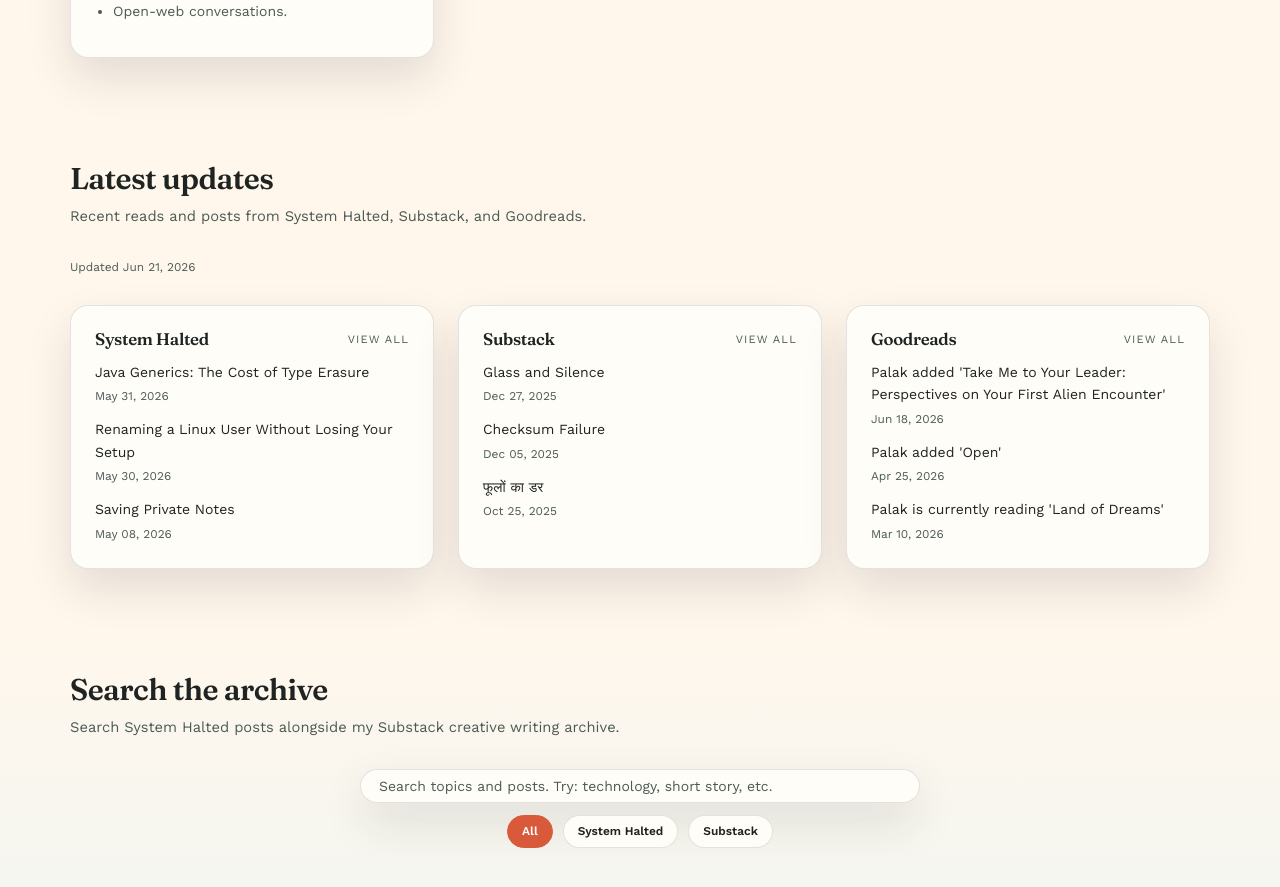
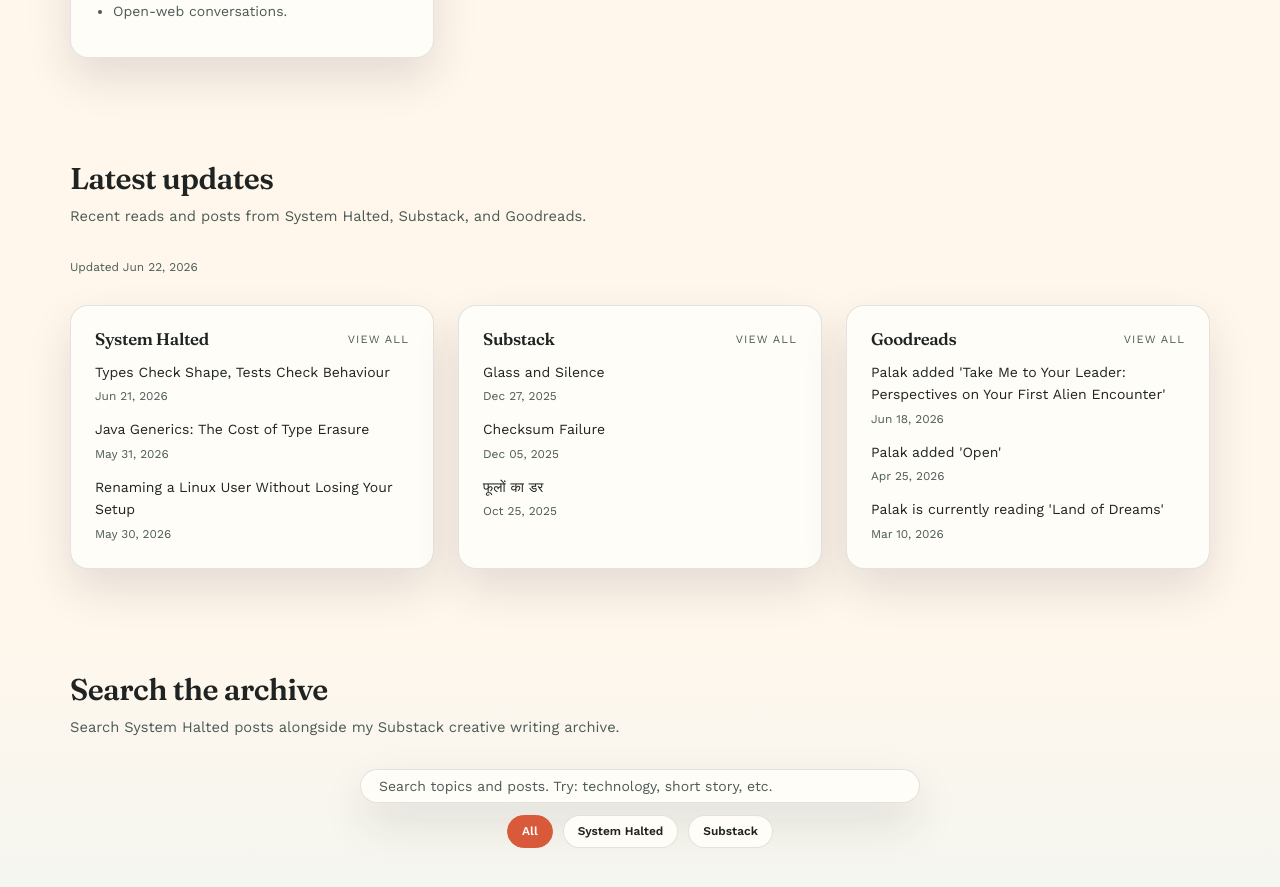
Before and after one commit to systemhalted/about-me, a Jekyll site: the page built from index.html, in a window 1280 px wide and 900 px high, scrolled down 2331 px. Shown: the top 887 px of the window. Built offline with Jekyll 4.4.1, drawn with Linux system fonts in a browser that asks for light colours; nearby versions of some CDN libraries.

Commit message:
refresh content feeds

```diff
--- a/_data/latest_sources.json
+++ b/_data/latest_sources.json
@@ -1,5 +1,5 @@
 {
-  "updated_at": "2026-06-21T07:10:17Z",
+  "updated_at": "2026-06-22T07:41:55Z",
   "sources": [
     {
       "id": "systemhalted",
@@ -7,6 +7,11 @@
       "url": "https://systemhalted.in",
       "feed_url": "https://systemhalted.in/feed.xml",
       "items": [
+        {
+          "title": "Types Check Shape, Tests Check Behaviour",
+          "url": "https://systemhalted.in/2026/06/21/types-check-shape-tests-check-behaviour/",
+          "published": "2026-06-21T00:00:00Z"
+        },
         {
           "title": "Java Generics: The Cost of Type Erasure",
           "url": "https://systemhalted.in/2026/05/31/java-generics-type-erasure/",
@@ -16,11 +21,6 @@
           "title": "Renaming a Linux User Without Losing Your Setup",
           "url": "https://systemhalted.in/2026/05/30/renaming-a-linux-user-without-losing-your-setup/",
           "published": "2026-05-30T11:00:00Z"
-        },
-        {
-          "title": "Saving Private Notes",
-          "url": "https://systemhalted.in/2026/05/08/saving-private-notes/",
-          "published": "2026-05-08T00:00:00Z"
         }
       ]
     },
```
